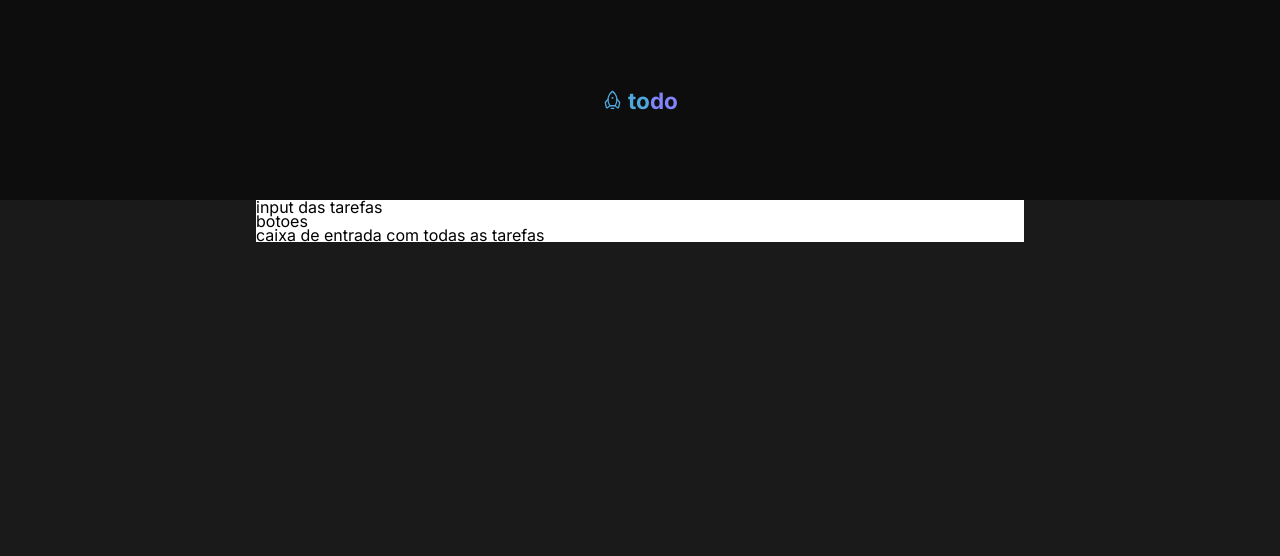
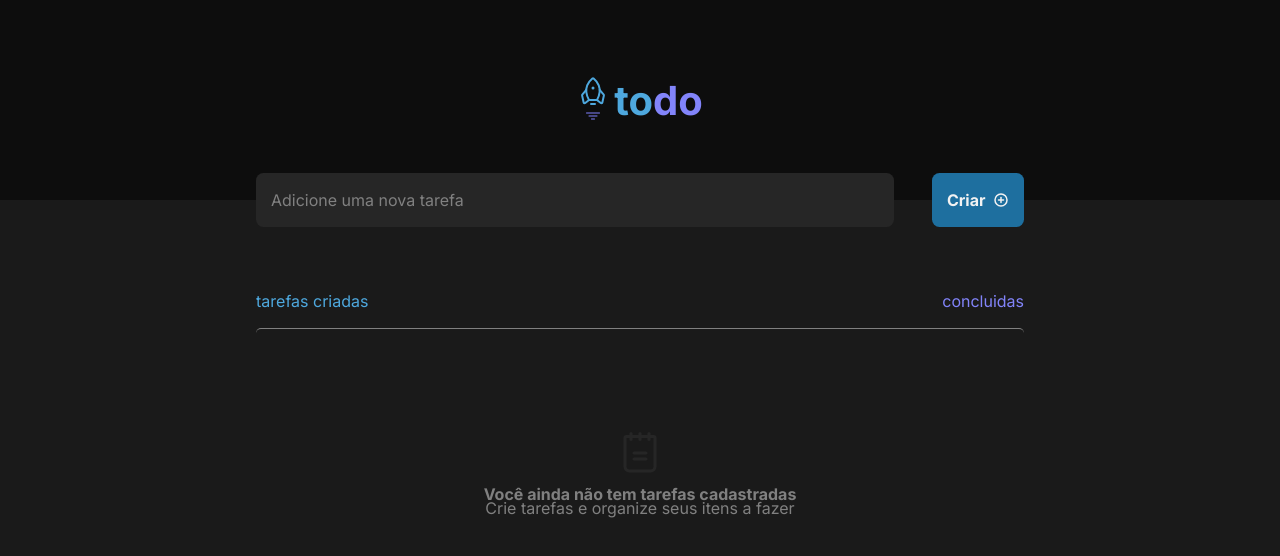
Before and after one commit to Anderson-Vilela/todo_list, a React (Vite) app: page / in a window 1280 px wide. Shown: the top 556 px of the page. Built offline with nearby package versions, Linux system fonts and the light colour scheme.

Commit message:
construção do layout --- v0.2

```diff
--- a/src/components/Header.jsx
+++ b/src/components/Header.jsx
@@ -1,11 +1,14 @@
 import React from 'react';
-import { Rocket } from 'phosphor-react';
+import { FunnelSimple, Rocket } from 'phosphor-react';
 
 const Header = () => (
   <header className='flex h-[20rem] items-center justify-center bg-gray-700'>
     <div className='flex items-center justify-center gap-2 text-4xl'>
-      <Rocket size={21} color='#4EA8DE' />
-      <div className='font-bold'>
+      <div className='grid justify-items-center '>
+        <Rocket size={32} color='#4EA8DE' />
+        <FunnelSimple size={16} color='#8080ff' />
+      </div>
+      <div className='text-[4rem] font-bold'>
         <span className='text-blue'>to</span>
         <span className='text-purple'>do</span>
       </div>
--- a/src/components/Main.jsx
+++ b/src/components/Main.jsx
@@ -1,13 +1,32 @@
+import { Notepad, PlusCircle } from 'phosphor-react';
 import React from 'react';
 
 const Main = () => (
   <main className='h-[100rem] bg-gray-600'>
-    <section className='mx-auto bg-white phone-up:w-[76.8rem]'>
-      <div>input das tarefas</div>
-      <div>botoes</div>
+    <section className='mx-auto flex translate-y-[-50%] justify-between bg-transparent phone-up:w-[76.8rem]'>
+      <input placeholder='Adicione uma nova tarefa' type='text' className='h-[5.4rem] w-[63.8rem] rounded-xl border-black bg-gray-500 p-6 placeholder:text-gray-300' />
+      <button type='button' className='flex items-center justify-center gap-3 rounded-xl bg-blue-dark p-6 font-bold text-gray-100'>
+        Criar
+        <PlusCircle size={16} color='#F2F2F2' weight='bold' />
+      </button>
     </section>
-    <section className='mx-auto bg-white phone-up:w-[76.8rem]'>
-      <div>caixa de entrada com todas as tarefas</div>
+    <section className='mx-auto mt-16 phone-up:w-[76.8rem]'>
+      <div className='flex justify-between'>
+        <div>
+          <p className='text-blue'>tarefas criadas</p>
+        </div>
+        <div>
+          <p className='text-purple'>concluidas</p>
+        </div>
+      </div>
+      <div className='mt-8 grid items-center justify-center rounded-lg border-t border-gray-300'>
+        <div className='py-40 px-8'>
+          <Notepad size={48} color='#262626' className='mx-auto' />
+          <p className='mt-4 text-center font-bold text-gray-300'>
+            Você ainda não tem tarefas cadastradas <br /> <span className='font-normal'>Crie tarefas e organize seus itens a fazer</span>
+          </p>
+        </div>
+      </div>
     </section>
   </main>
 );
```
